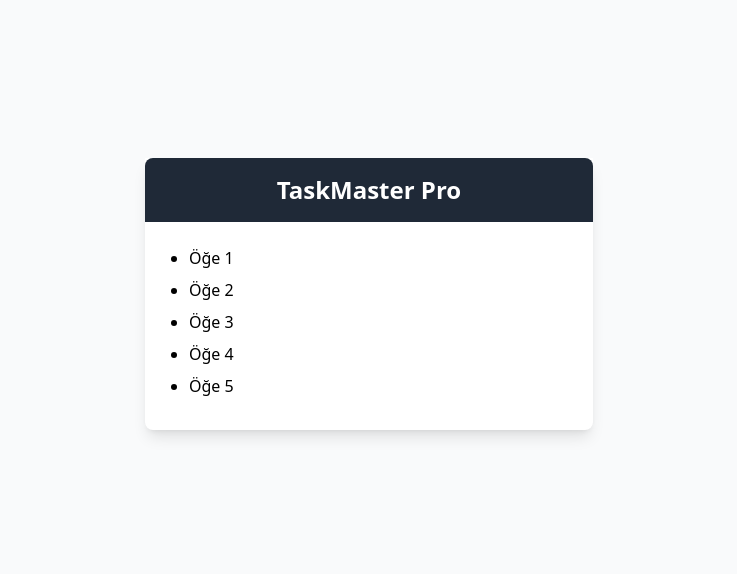
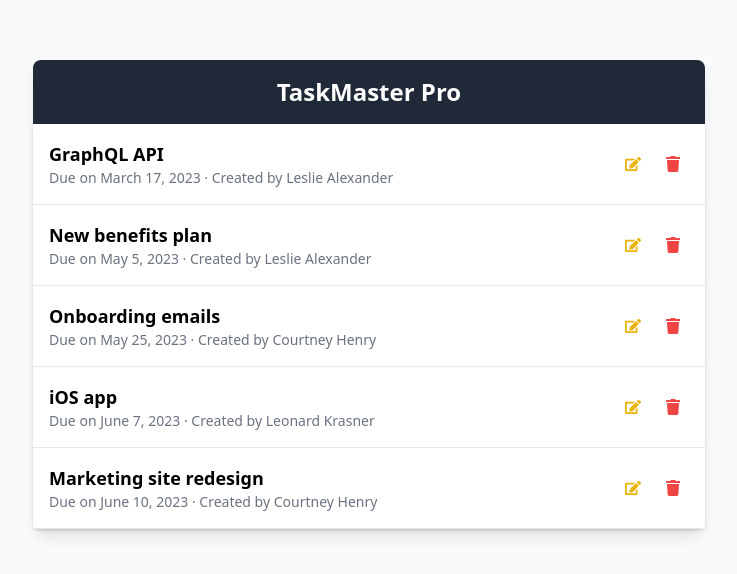
Before and after one commit to berhanbayar/taskmaster-pro, a React (Vite) app: page / in a window 1280 px wide. Shown: the part 106-680 px from the top of the page, without its empty margins (271-1008 px from the left). Built offline with nearby package versions, Linux system fonts and the light colour scheme.

Commit message:
Interface Update 2
Delete and update buttons for tasks is added.

```diff
--- a/package.json
+++ b/package.json
@@ -11,7 +11,8 @@
   },
   "dependencies": {
     "react": "^18.3.1",
-    "react-dom": "^18.3.1"
+    "react-dom": "^18.3.1",
+    "react-icons": "^5.2.1"
   },
   "devDependencies": {
     "@types/react": "^18.3.3",
--- a/src/components/content/List.jsx
+++ b/src/components/content/List.jsx
@@ -1,30 +1,94 @@
 import React from 'react'
 import Navbar from '../header/Navbar';
+import { FaTrash, FaEdit } from 'react-icons/fa';
 
 function List() {
-    const items = [
-        'Öğe 1',
-        'Öğe 2',
-        'Öğe 3',
-        'Öğe 4',
-        'Öğe 5',
-    ];
+  const tasks = [
+    {
+      title: 'GraphQL API',
+      status: 'Complete',
+      dueDate: 'March 17, 2023',
+      createdBy: 'Leslie Alexander',
+    },
+    {
+      title: 'New benefits plan',
+      status: 'In progress',
+      dueDate: 'May 5, 2023',
+      createdBy: 'Leslie Alexander',
+    },
+    {
+      title: 'Onboarding emails',
+      status: 'In progress',
+      dueDate: 'May 25, 2023',
+      createdBy: 'Courtney Henry',
+    },
+    {
+      title: 'iOS app',
+      status: 'In progress',
+      dueDate: 'June 7, 2023',
+      createdBy: 'Leonard Krasner',
+    },
+    {
+      title: 'Marketing site redesign',
+      status: 'Archived',
+      dueDate: 'June 10, 2023',
+      createdBy: 'Courtney Henry',
+    },
+  ];
+
+  const Task = ({ title, status, dueDate, createdBy }) => (
+    <div className="flex justify-between items-center p-4 border-b ">
+      <div>
+        <h3 className="text-lg font-semibold">{title}</h3>
+        <p className="text-sm text-gray-500">
+          Due on {dueDate} · Created by {createdBy}
+        </p>
+      </div>
+      <div className="flex items-center space-x-2">
+        {/* STATUS DURUMU */}
+
+        {/* <span
+          className={`inline-block px-2 py-1 text-xs font-semibold rounded ${
+            status === 'Complete'
+              ? 'bg-green-100 text-green-800'
+              : status === 'In progress'
+              ? 'bg-blue-100 text-blue-800'
+              : 'bg-yellow-100 text-yellow-800'
+          }`}
+        >
+          {status}
+        </span> */}
+
+        {/* STATUS DURUMU */}
+
+        {/* CHECKBOX */}
+
+        {/* <input type="checkbox" className="form-checkbox h-5 w-5 text-blue-600" /> */}
+
+        {/* CHECKBOX */}
+        <button className="p-2 text-yellow-500 hover:bg-yellow-100 rounded">
+          <FaEdit />
+        </button>
+        <button className="p-2 text-red-500 hover:bg-red-100 rounded">
+          <FaTrash />
+        </button>
+      </div>
+    </div>
+  );
+
+
   return (
      <div className="flex flex-col items-center justify-center h-screen bg-customBg p-4">
-     <div className="w-full max-w-md bg-white shadow-lg rounded-lg sm:rounded-t-none sm:rounded-b-lg">
+     <div className="w-full max-w-2xl bg-white shadow-lg rounded-lg sm:rounded-t-none sm:rounded-b-lg">
        {/* CardHeader Bileşeni */}
        <Navbar />
 
        {/* Kartın İçeriği */}
-       <div className="p-6">
-         <ul className="list-disc pl-5">
-           {items.map((item, index) => (
-             <li key={index} className="mb-2">
-               {item}
-             </li>
-           ))}
-         </ul>
-       </div>
+        <div className="max-w-2xl mx-auto  bg-white shadow rounded">
+          {tasks.map((task, index) => (
+            <Task key={index} {...task} />
+          ))}
+        </div>
      </div>
    </div>
   )
```
Also changed, not shown: 1 other file (tests, documents, lock files or other folders).
